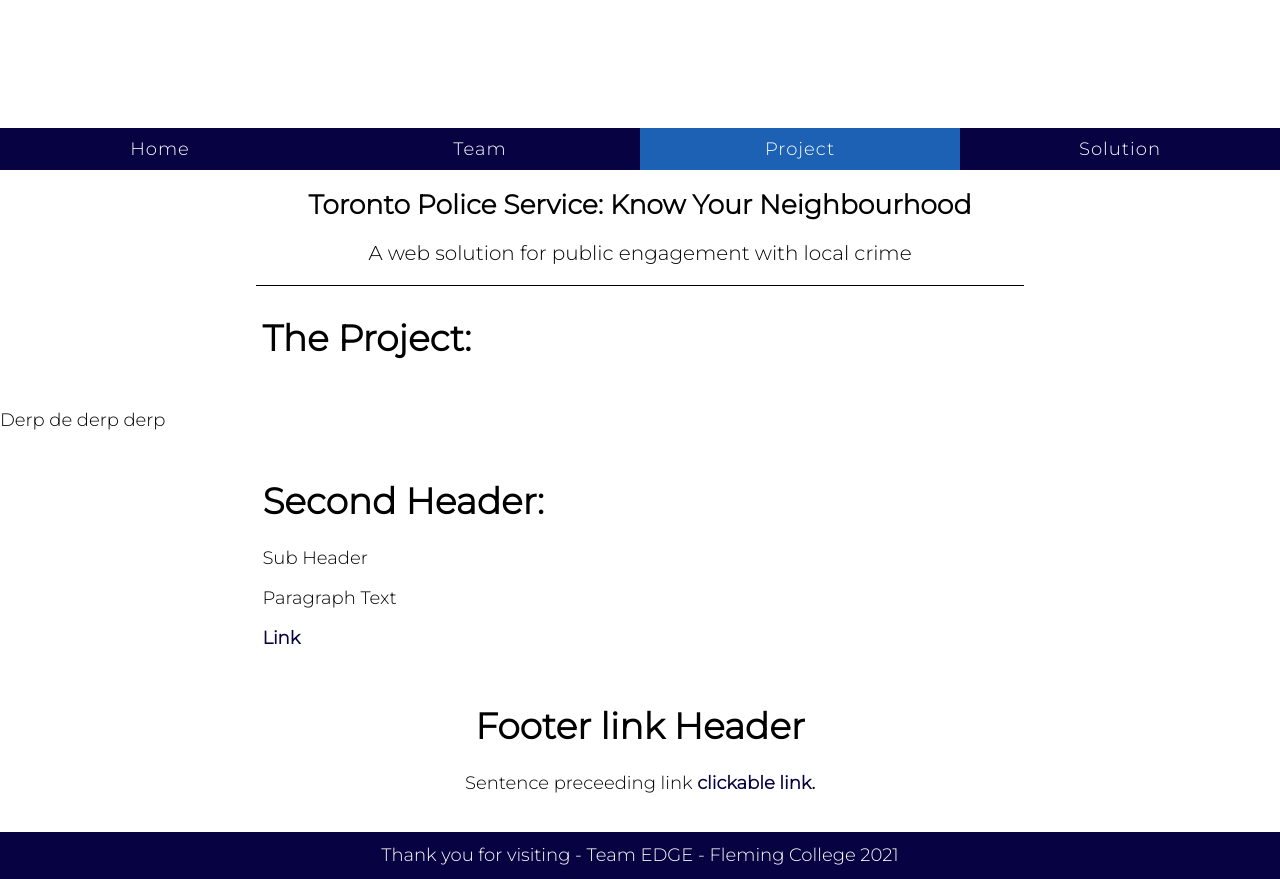
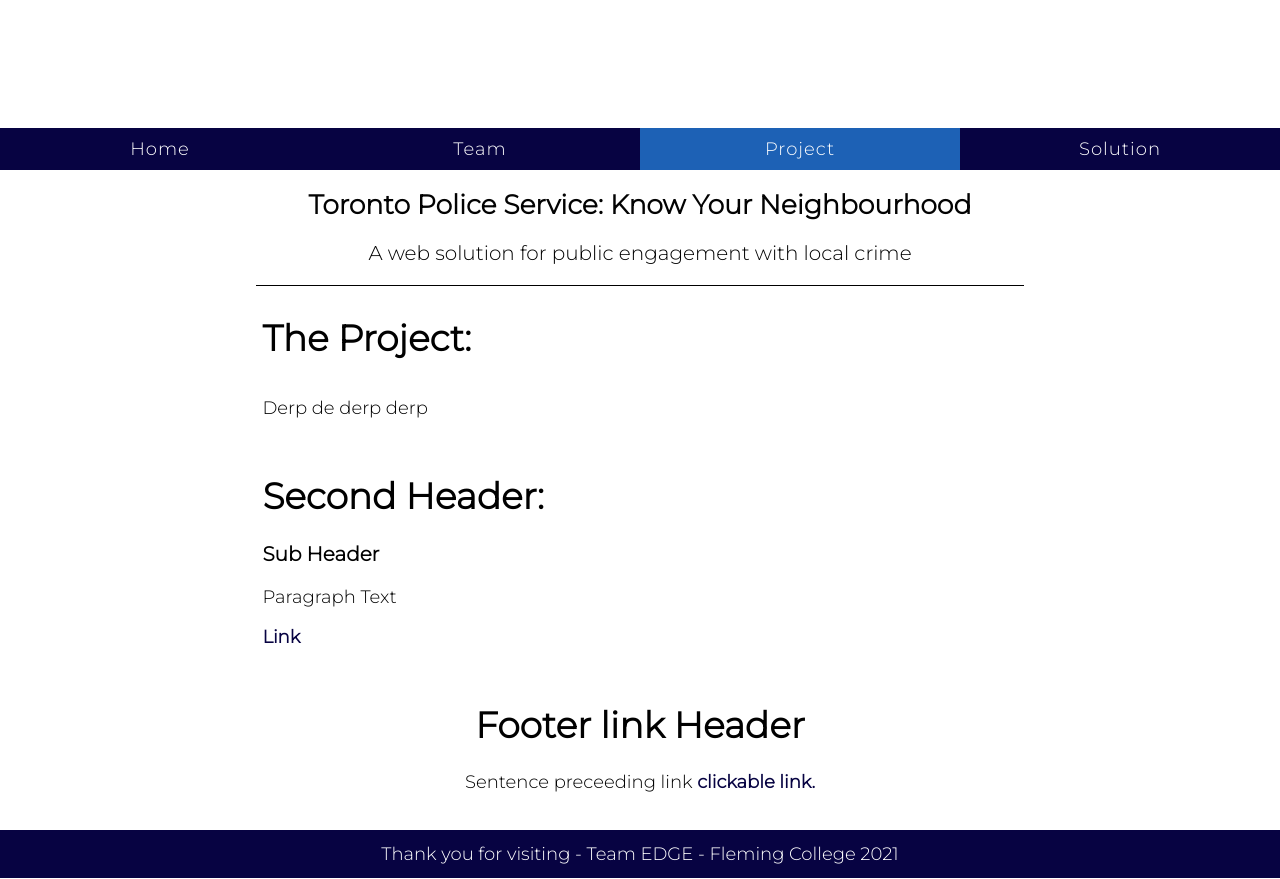
Before and after one commit to DaleGLangford/TPSwebcommunications_Draft, a plain HTML site: page project.html in a window 1280 px wide. Drawn offline with Linux system fonts and the light colour scheme.

Commit message:
Dale - page updates to match CSS

```diff
--- a/project.html
+++ b/project.html
@@ -38,17 +38,17 @@
 </div>
 
 
-<!-- ABOUT ME -->
+<!-- GENERAL -->
 
 <div class="blockTitle"><h1> The Project: </h1></div>
-<div class = "aboutMe">
-	<p class="aboutText"> Derp de derp derp </p>
+<div class = "generalDiv">
+	<p class="generalText"> Derp de derp derp </p>
 </div>
 
 <!-- WORK EXPERIENCE -->
 <div class = "block2">
 <h1> Second Header:</h1>
-<p class = HomeSubHead> Sub Header<p>
+<p class = homeSubHead> Sub Header<p>
 <p>Paragraph Text<p>
 <a class="link" href = "https://www.ams-consultancy.com/" target = "_blank"> Link</a>
 
```
Also changed, not shown: solution.html (+4 -4 lines), team.html (+4 -4 lines).
